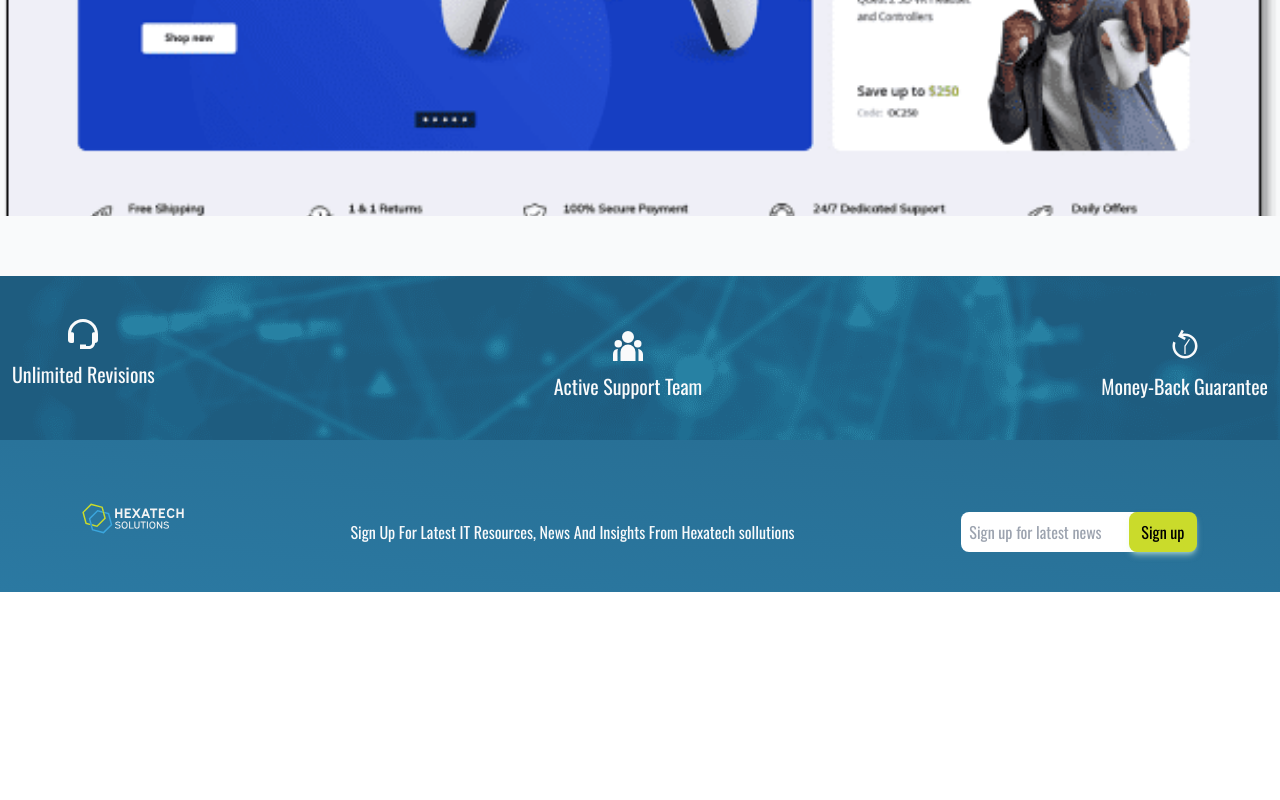
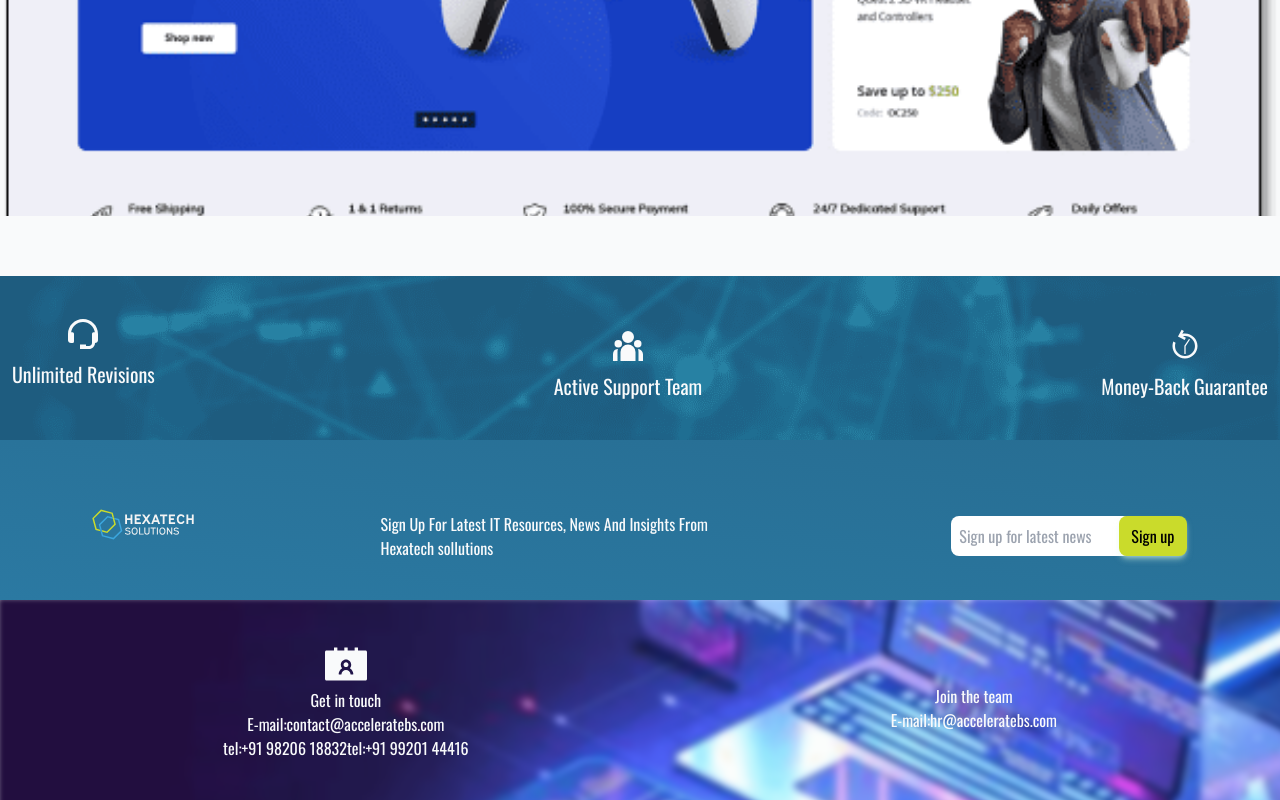
Before and after one commit to soyabatwork/hexatech-site, a Next.js app: page / in a window 1280 px wide. Shown: the part 2685-3485 px from the top of the page. Before the commit the page ends 3277 px from the top, so only its background shows below. Built offline with nearby package versions, Linux system fonts and the light colour scheme.

Commit message:
second commit

```diff
--- /dev/null
+++ b/components/Footer.jsx
@@ -0,0 +1,45 @@
+import React from "react";
+import HexaLogo from "../public/assets/svg/logo.svg";
+
+const Footer = () => {
+  return (
+    <div>
+      {/* logo */}
+      <div
+        className="h-12 -mt-5 -translate-y-1/4 scale-125
+      mb-3"
+      >
+        <Image height="100" width="100" src={HexaLogo} />
+      </div>
+      <div>
+        {/* contact */}
+        <div>
+          <h6>Contact</h6>
+          <p>
+            Address: House- 616, Road- 08, Avenue- 06, Mirpur DOHS, Dhaka- 1216
+          </p>
+        </div>
+        {/* sitemap */}
+        <div>
+          <a href="/">Home</a>
+          <a href="/">About</a>
+          <a href="/">Portfolio</a>
+          <a href="/">Blog</a>
+          <a href="/">Contact</a>
+        </div>
+        {/* links */}
+        <div>
+          <a href="/">Privacy Policy</a>
+          <a href="/">Services Overview</a>
+          <a href="/">Graphic Design/Branding</a>
+          <a href="/">Website Design</a>
+          <a href="/">Website Development</a>
+          <a href="/">Search Engine Optimization(SEO)</a>
+          <a href="/">Maintanence &amp; Support</a>
+        </div>
+      </div>
+    </div>
+  );
+};
+
+export default Footer;
--- a/components/HeroContact.jsx
+++ b/components/HeroContact.jsx
@@ -1,17 +1,37 @@
 import Image from "next/image";
 import React from "react";
 import HexaLogo from "../public/assets/svg/logo.svg";
+import CyberLaptop from "../public/assets/cyberlaptop.png";
+
+import styled from "styled-components";
+import { AiFillContacts } from "react-icons/ai";
+import { IoIosContacts } from "react-icons/io";
+
+const Background = styled.div`
+  position: absolute;
+  background: url(${CyberLaptop.src});
+  background-position: center;
+  background-repeat: no-repeat;
+  background-size: cover;
+  filter: blur(3px);
+  width: 110%;
+  height: 110%;
+  top: 0;
+  left: 0;
+  margin: -3px -3px;
+`;
 
 const HeroContact = () => {
   return (
+    <div className="overflow-hidden">
       <div className="flex flex-col md:flex-row justify-around space-y-8 bg-gradient-to-bl from-[#276D92] to-[#2B79A2] py-10 items-center">
         <div
-        className="h-12 -translate-y-1/2 scale-125
+          className="h-12 -mt-5 -translate-y-1/4 scale-125
       mb-3"
         >
           <Image height="100" width="100" src={HexaLogo} />
         </div>
-      <p className="text-gray-50">
+        <p className="text-gray-50 max-w-sm">
           Sign Up For Latest IT Resources, News And Insights From Hexatech
           sollutions
         </p>
@@ -26,6 +46,39 @@ const HeroContact = () => {
           </button>
         </div>
       </div>
+
+      {/* hr contact */}
+
+      <div className="text-gray-50 px-3 py-10 relative overflow-hidden md:flex justify-around">
+        <div className="flex flex-col justify-center items-center ">
+          <Background />
+          <AiFillContacts className="text-5xl z-10" />
+          <p className="flex flex-col justify-center items-center z-10">
+            <span>Get in touch</span>
+            <span>
+              <a href="mailto:contact@acceleratebs.com">
+                E-mail:contact@acceleratebs.com
+              </a>
+            </span>
+            <span>
+              <a href="tel:+91 98206 18832">tel:+91 98206 18832</a>
+              <a href="tel:+91 99201 44416">tel:+91 99201 44416</a>
+            </span>
+          </p>
+        </div>
+        <div className="flex flex-col justify-center items-center">
+          <IoIosContacts />
+          <p className="flex flex-col justify-center items-center  z-10">
+            Join the team
+            <span>
+              <a href="mailto:hr@acceleratebs.com">
+                E-mail:hr@acceleratebs.com
+              </a>
+            </span>
+          </p>
+        </div>
+      </div>
+    </div>
   );
 };
 
```
Lines whose indentation alone changed are shown as unchanged.
